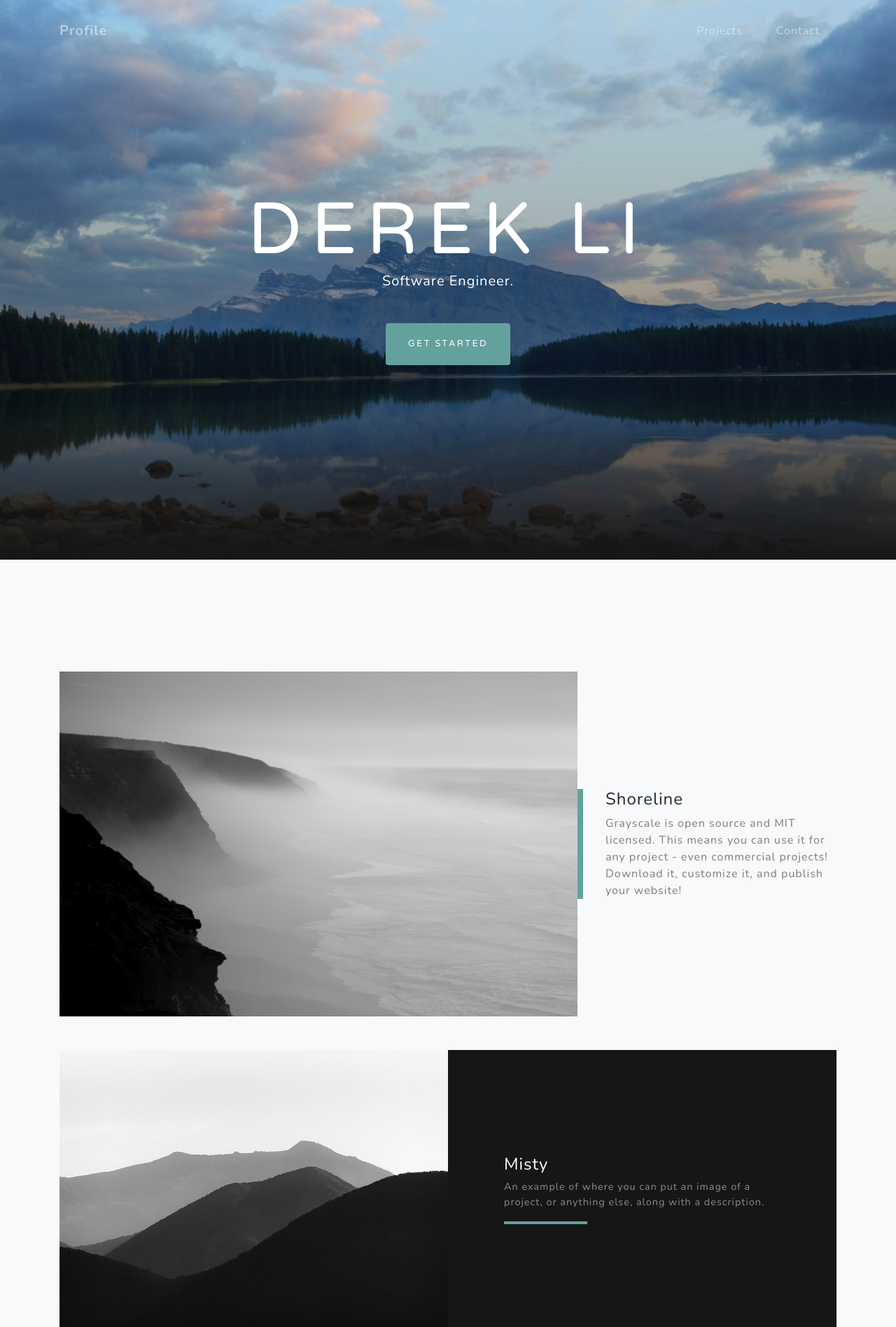
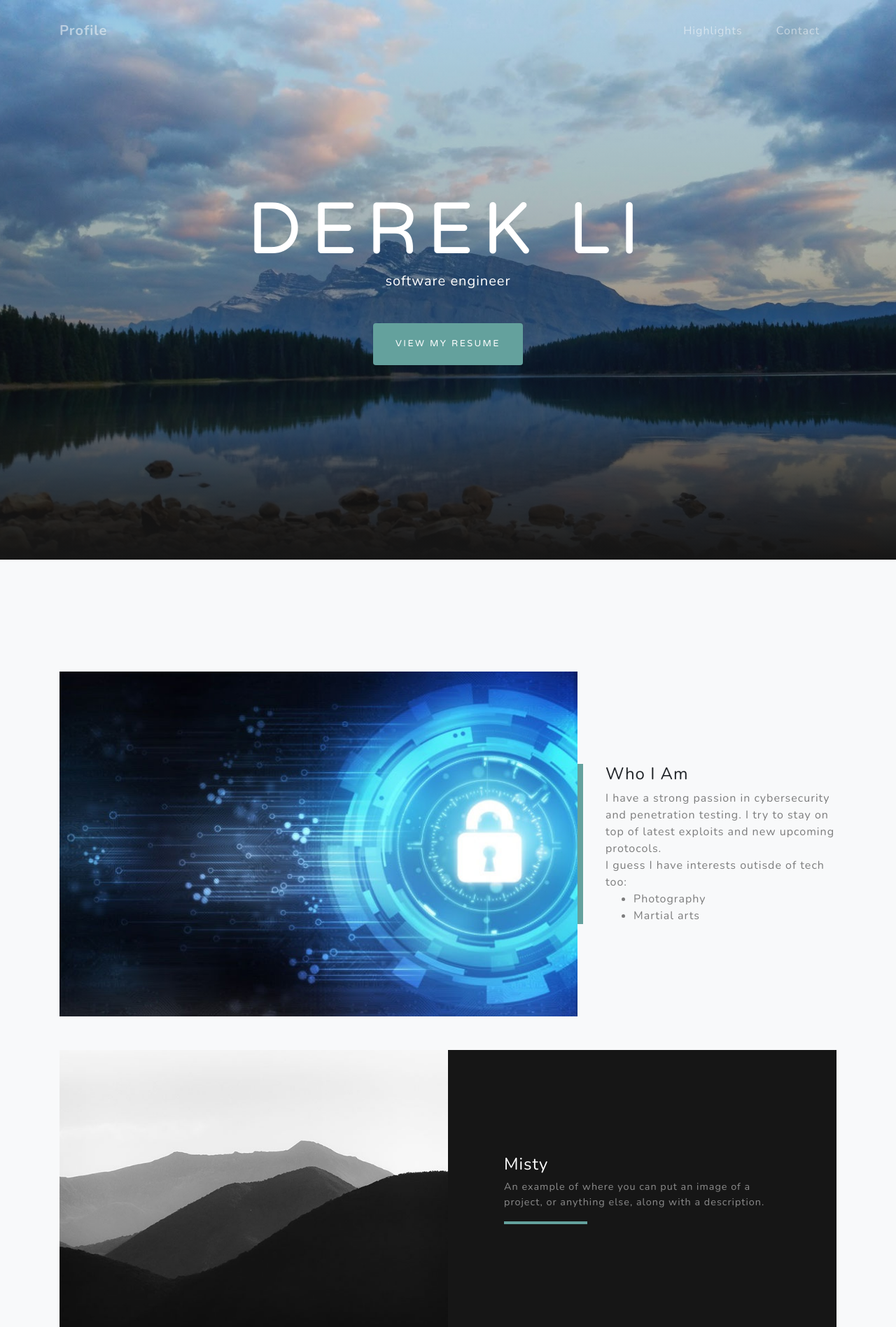
Before and after one commit to deruga04/Portfolio, a Django app: page / in a window 1280 px wide. Shown: the top 1897 px of the page at 70% size. Run offline with Django 3.2, Linux system fonts and the light colour scheme; some libraries are stand-ins or nearby versions.

Commit message:
worked on it a bit

```diff
--- a/apps/static/css/grayscale.css
+++ b/apps/static/css/grayscale.css
@@ -1,3 +1,9 @@
+/*User defined styles*/
+
+a:hover, a:active, a:focus {
+  outline: 0;
+  text-decoration: none;
+}
 /*!
  * Start Bootstrap - Grayscale v5.0.2 (https://startbootstrap.com/template-overviews/grayscale)
  * Copyright 2013-2018 Start Bootstrap
@@ -92,7 +98,7 @@
   height: auto;
   min-height: 35rem;
   padding: 15rem 0;
-  background: -webkit-gradient(linear, left top, left bottom, from(rgba(22, 22, 22, 0.1)), color-stop(75%, rgba(22, 22, 22, 0.5)), to(#161616)), url("../img/bg-masthead.jpg");
+  background: -webkit-gradient(linear, left top, left bottom, from(rgba(22, 22, 22, 0.1)), color-stop(75%, rgba(22, 22, 22, 0.5)), to(#161616)), url("../img/mt-rundle.jpg");
   background: linear-gradient(to bottom, rgba(22, 22, 22, 0.1) 0%, rgba(22, 22, 22, 0.5) 75%, #161616 100%), url("../img/mt_rundle.jpg");
   background-position: center;
   background-repeat: no-repeat;
@@ -106,8 +112,8 @@
   line-height: 2.5rem;
   letter-spacing: 0.8rem;
   color: white;
+  margin: 0;
 }
-
 .masthead h2 {
   max-width: 20rem;
   font-size: 1rem;
@@ -140,6 +146,7 @@
   -webkit-box-shadow: 0 0.1875rem 0.1875rem 0 rgba(0, 0, 0, 0.1) !important;
   box-shadow: 0 0.1875rem 0.1875rem 0 rgba(0, 0, 0, 0.1) !important;
   padding: 1.25rem 2rem;
+  /*padding: auto;*/
   font-family: 'Varela Round';
   font-size: 80%;
   text-transform: uppercase;
--- a/apps/templates/index.html
+++ b/apps/templates/index.html
@@ -43,7 +43,7 @@
                         </li>
                     -->
                         <li class="nav-item">
-              <a class="nav-link js-scroll-trigger" href="#projects">Projects</a>
+                            <a class="nav-link js-scroll-trigger" href="#projects">Highlights</a>
                         </li>
                         <li class="nav-item">
                             <a class="nav-link js-scroll-trigger" href="#signup">Contact</a>
@@ -58,8 +58,11 @@
             <div class="container d-flex h-100 align-items-center">
                 <div class="mx-auto text-center">
                     <h1 class="text-uppercase">Derek Li</h1>
-          <h2 class="text-white mx-auto mt-2 mb-5">Software Engineer.</h2>
-          <a href="#about" class="btn btn-primary js-scroll-trigger">Get Started</a>
+                    <h2 class="text-white mx-auto mt-2 mb-5">software engineer</h2>
+                    <!-- <a href="#about" class="btn btn-primary js-scroll-trigger"><h1><i class="fas fa-file cv-icon"></i></h1></a> -->
+                    <a href="{% static 'files/resume.pdf' %}" class="mx-2 btn-primary btn">
+                        View my resume
+                    </a>
                 </div>
             </div>
         </header>
@@ -87,12 +90,17 @@
                 <!-- Featured Project Row -->
                 <div class="row align-items-center no-gutters mb-4 mb-lg-5">
                     <div class="col-xl-8 col-lg-7">
-            <img class="img-fluid mb-3 mb-lg-0" src="{% static 'img/bg-masthead.jpg' %}" alt="">
+                        <img class="img-fluid mb-3 mb-lg-0" src="{% static 'img/cybersecurity.jpg' %}" alt="">
                     </div>
                     <div class="col-xl-4 col-lg-5">
                         <div class="featured-text text-center text-lg-left">
-              <h4>Shoreline</h4>
-              <p class="text-black-50 mb-0">Grayscale is open source and MIT licensed. This means you can use it for any project - even commercial projects! Download it, customize it, and publish your website!</p>
+                            <h4>Who I Am</h4>
+                            <p class="text-black-50 mb-0">I have a strong passion in cybersecurity and penetration testing. I try to stay on top of latest exploits and new upcoming protocols.</p>
+                            <p class="text-black-50 mb-0">I guess I have interests outisde of tech too:</p>
+                            <ul class="text-black-50 mb-0">
+                                <li>Photography</li>
+                                <li>Martial arts</li>
+                            </ul>
                         </div>
                     </div>
                 </div>
@@ -137,6 +145,7 @@
         </section>
 
         <!-- Signup Section -->
+        <!--
         <section id="signup" class="signup-section">
             <div class="container">
                 <div class="row">
@@ -154,6 +163,7 @@
                 </div>
             </div>
         </section>
+        -->
 
         <!-- Contact Section -->
         <section class="contact-section bg-black">
@@ -198,14 +208,11 @@
                 </div>
 
                 <div class="social d-flex justify-content-center">
-          <a href="#" class="mx-2">
-            <i class="fab fa-twitter"></i>
+                    <a href="https://www.linkedin.com/in/derekli-3628/" class="mx-2">
+                        <i class="fab fa-linkedin"></i>
                     </a>
-          <a href="#" class="mx-2">
-            <i class="fab fa-facebook-f"></i>
-          </a>
-          <a href="#" class="mx-2">
-            <i class="fab fa-github"></i>
+                    <a href="https://gitlab.com/deruga" class="mx-2">
+                        <i class="fab fa-gitlab"></i>
                     </a>
                 </div>
 
```
Also changed, not shown: apps/static/img/cyber.jpg (added), apps/static/img/cybersecurity.jpg (added), 1 other file. Lines whose indentation alone changed are shown as unchanged.
